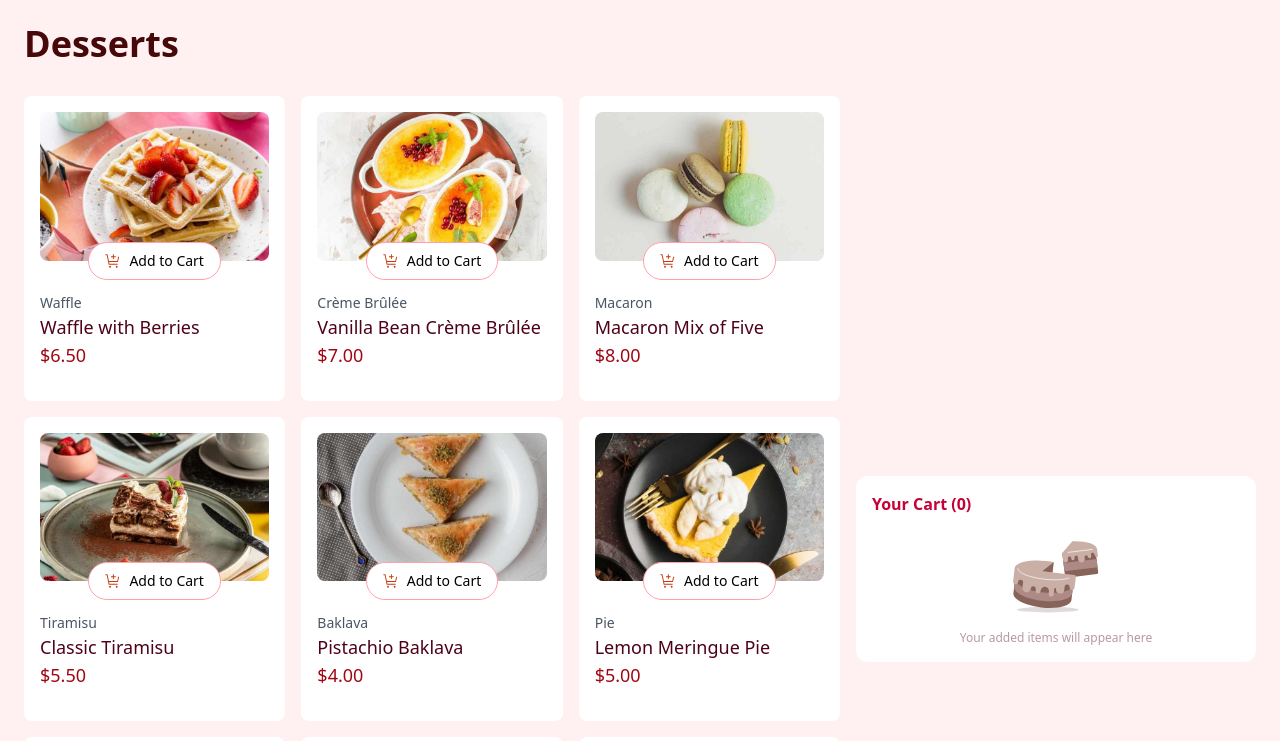
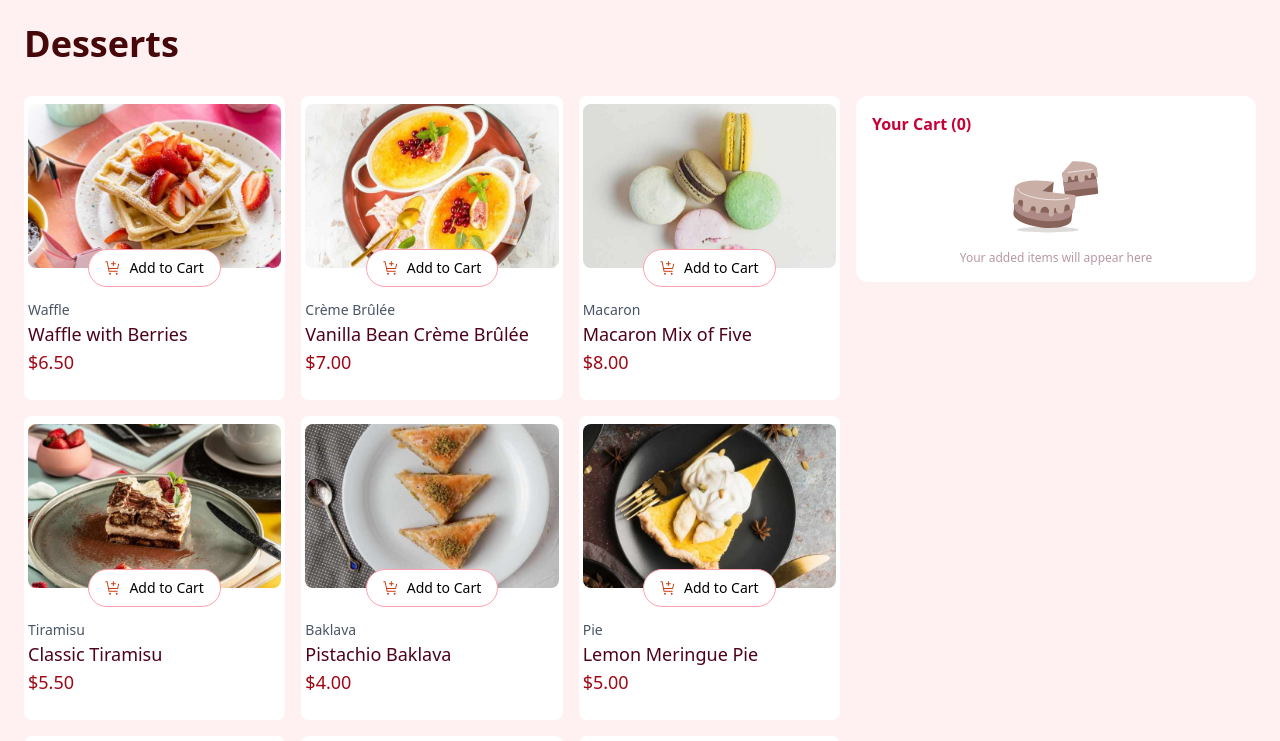
Before and after one commit to DaniCoppermind/Frontend_challenges, a React (Vite) app in the folder junior/product-list-with-cart-main/: page / in a window 1280 px wide. Shown: the top 741 px of the page. Built offline with nearby package versions, Linux system fonts and the light colour scheme.

Commit message:
ajuste del boton del carrito y diseño desde app

```diff
--- a/junior/product-list-with-cart-main/src/App.tsx
+++ b/junior/product-list-with-cart-main/src/App.tsx
@@ -8,7 +8,7 @@ const App = () => {
   return (
     <main className='container mx-auto p-4'>
       <h1 className='text-4xl text-red-950 font-bold mb-8'>Desserts</h1>
-      <div className='grid grid-cols-1 md:grid-cols-3 gap-4 items-center'>
+      <div className='grid grid-cols-1 md:grid-cols-3 gap-4 justify-center items-center md:items-start'>
         <div className='md:col-span-2 grid grid-cols-1 sm:grid-cols-2 md:grid-cols-3 gap-4'>
           {products.map((product) => (
             <CardProduct key={product.name} product={product} />
--- a/junior/product-list-with-cart-main/src/components/Card/CardProduct.tsx
+++ b/junior/product-list-with-cart-main/src/components/Card/CardProduct.tsx
@@ -5,7 +5,7 @@ const CardProduct = ({ product }) => {
   const { thumbnail, mobile, desktop, tablet } = product.image
 
   return (
-    <article className='max-w-xs rounded-lg overflow-hidden bg-white p-4'>
+    <article className='max-w-xs rounded-lg overflow-hidden bg-white py-2 px-1'>
       <div className='relative'>
         <img
           src={mobile}
```
